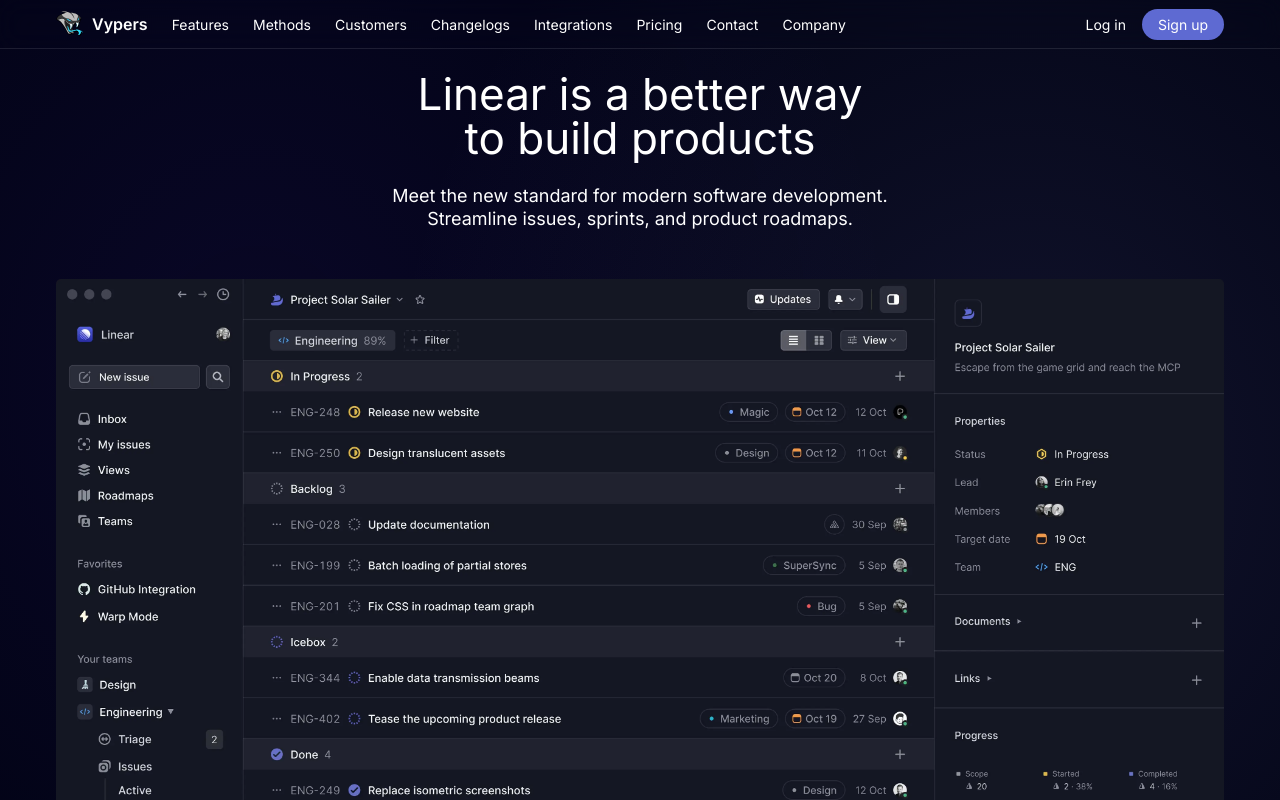
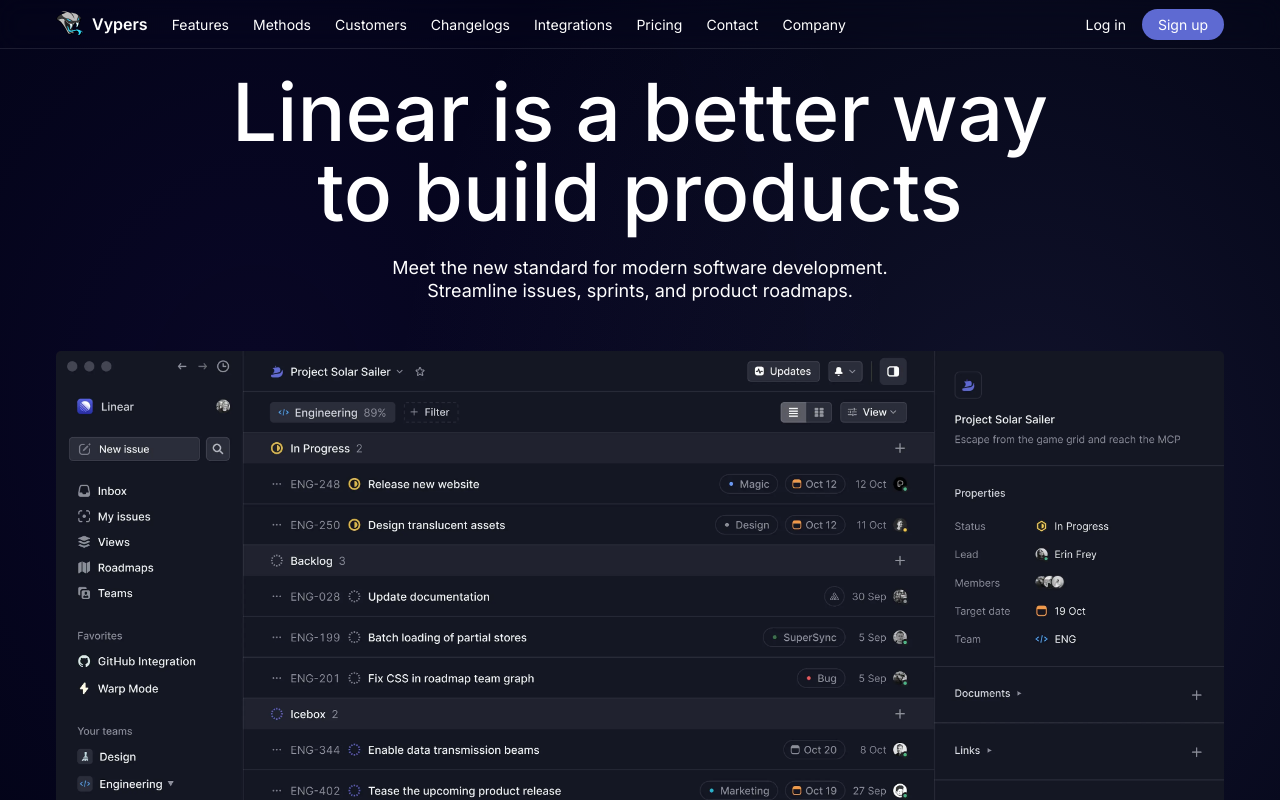
Before and after one commit to Rexpeto/landing-linear, a Next.js app: page / in a window 1280 px wide. Shown: the top 800 px of the page. Built offline with nearby package versions, Linux system fonts and the light colour scheme.

Commit message:
new font sizes

```diff
--- a/components/hero.tsx
+++ b/components/hero.tsx
@@ -7,7 +7,7 @@
 }
 
 export const HeroTitle = ({ children }: HeoElementProps) => {
-  return <h1 className="text-5xl my-6">{children}</h1>;
+  return <h1 className="font-medium text-5xl md:text-7xl my-6">{children}</h1>;
 };
 
 export const HeroSubtitle = ({ children }: HeoElementProps) => {
```
